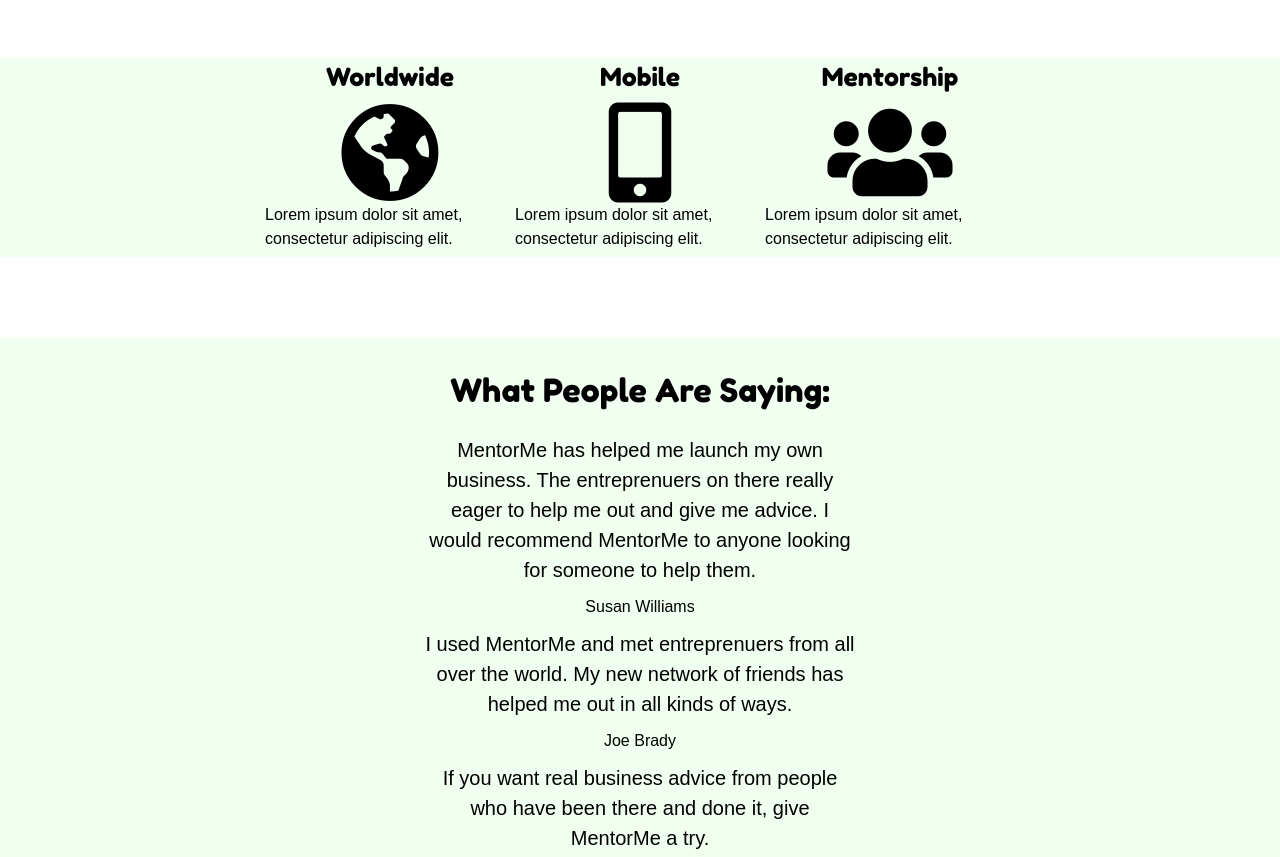
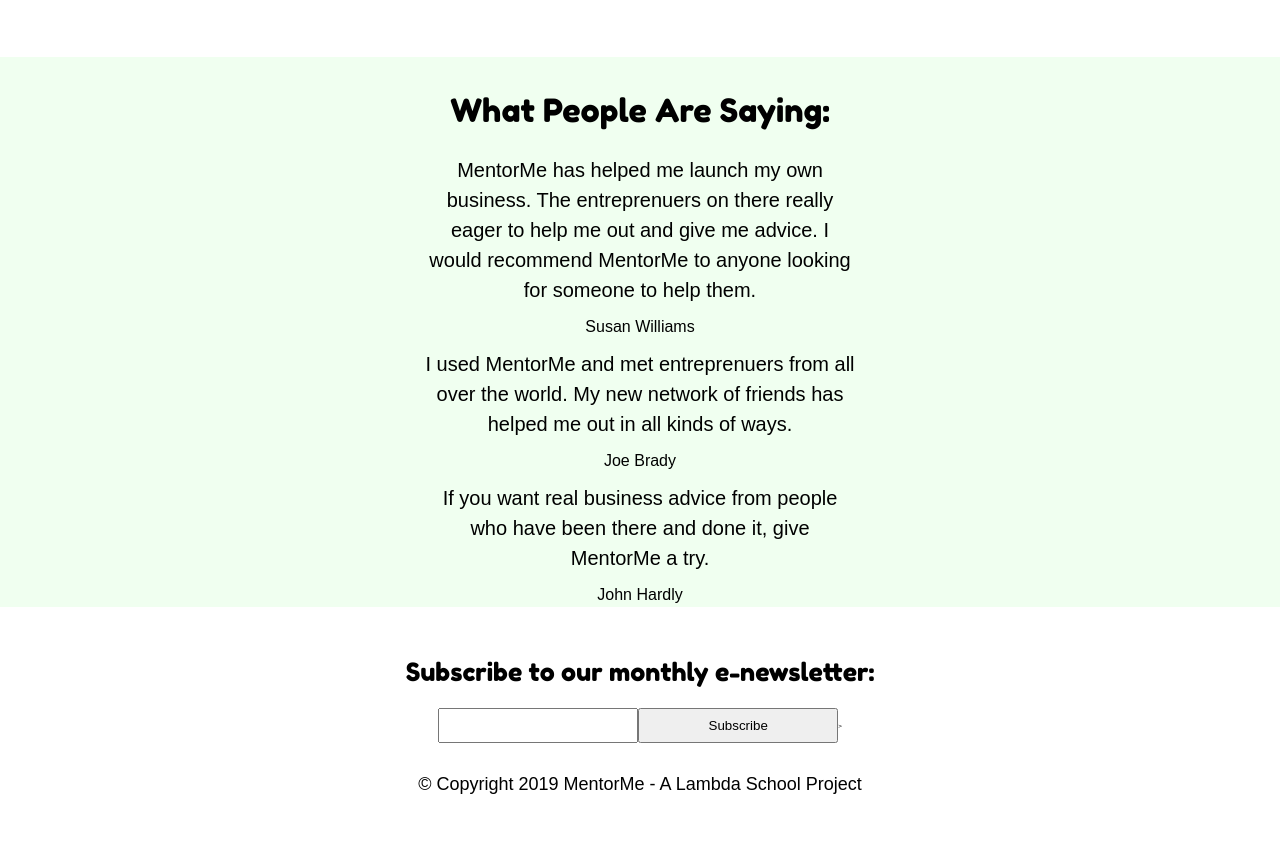
Before and after one commit to buildweek-mentor-me/UI-Van, a plain HTML site: page index.html in a window 1280 px wide. Shown: the part 1897-2754 px from the top of the page. After the commit the page ends 2722 px from the top, so only its background shows below. Drawn offline with Linux system fonts and the light colour scheme; a web font is replaced by a local one.

Commit message:
commented fontawesome code

```diff
--- a/index.html
+++ b/index.html
@@ -59,7 +59,7 @@
                       `   <div class="learn-more-btn">Learn More</div>
                          </div>
                 </div>
-                 <div class="content-middle">
+                 <!-- <div class="content-middle">
                     <div class="content-box">
                     <h3>Worldwide</h3>
                                         <i class="fas fa-globe-americas fa-5x"></i>
@@ -75,7 +75,7 @@
                     <i class="fas fa-users fa-5x"></i>
                     <p>Lorem ipsum dolor sit amet, consectetur adipiscing elit.</p>
                     </div>
-                </div>
+                </div> -->
 
 
                 <div class="testimonials">
```
